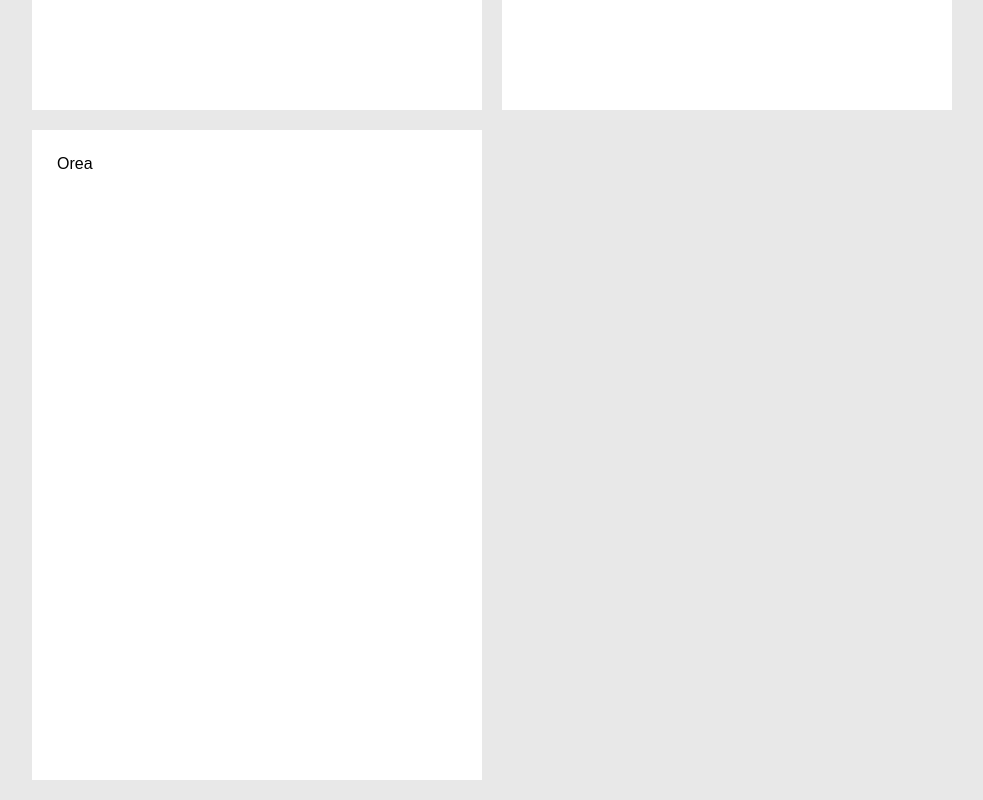
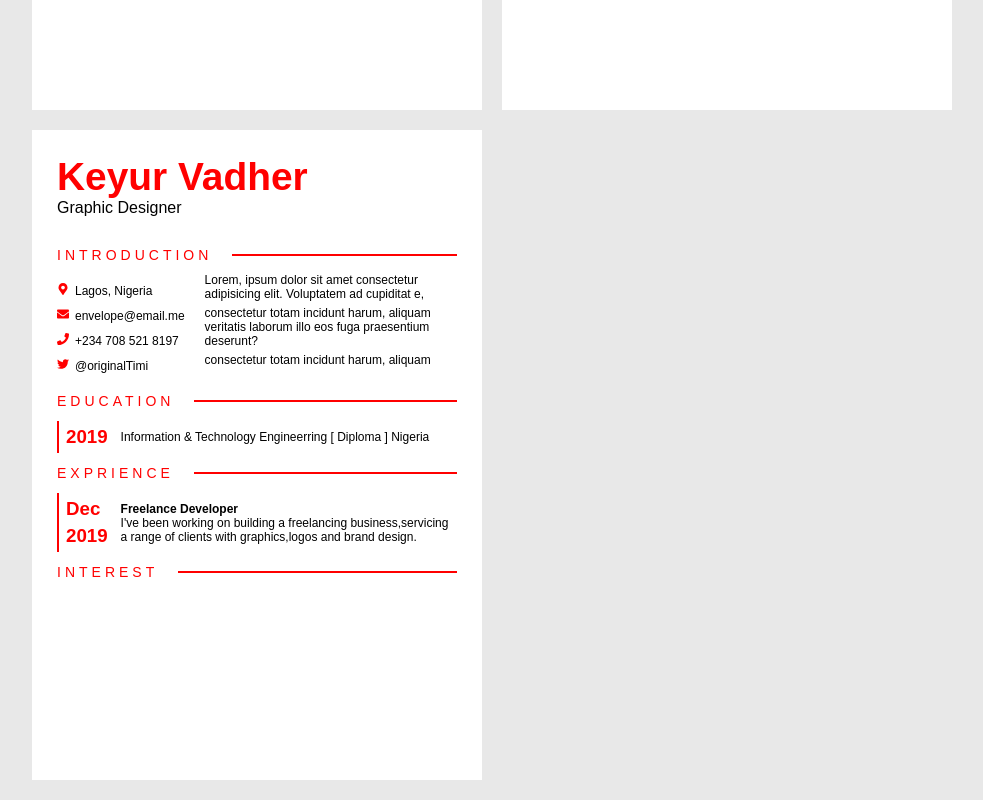
Before and after one commit to HopefulHeart2020/resume-builder, a React (Vite) app: page /templates in a window 1280 px wide. Shown: the part 560-1360 px from the top of the page, without its empty margins (158-1141 px from the left). Built offline with nearby package versions, Linux system fonts and the light colour scheme; a web font is replaced by a local one.

Commit message:
Created Orea template

```diff
--- a/src/Components/Resume/Templates.tsx
+++ b/src/Components/Resume/Templates.tsx
@@ -1,7 +1,21 @@
 import React from 'react'
 import { Clone, Resume } from './Resume'
 import './orea.scss';
+import './colorful.scss'
+import { FaEnvelope, FaMapMarked, FaMapMarkerAlt, FaMarker, FaPhone, FaTwitter } from 'react-icons/fa';
 
+
+
+// Copy : Do not edit Default Component
+// export const Default = ()=>{
+//   return(
+//     <Resume>
+//     <div className="test">
+//        A new blank Template
+//     </div>
+//    </Resume>
+//   )
+// }
 
 export const Minimal = ({edit}:{edit:boolean}) => {
   return (
@@ -124,23 +138,123 @@ Earum reprehenderit, esse iusto vel necessitatibus sint iure quo debitis nihil r
 
 
 
-// Copy : Do not edit Default Component
-export const Default = ()=>{
+const SectionRule = ({name,edit}:{name:string,edit:boolean})=>(
+  <div className="section-rule --primary-color">
+  <div className="section-id" data-editable={edit} contentEditable={edit}>{name}</div>
+  <hr className='--primary-bg' />
+</div>
+)
+
+export const Orea = ({edit}:{edit:boolean})=>{
   return(
     <Resume>
-    <div className="test">
-       A new blank Template
+    <div className="orea">
+
+     <div className="header">
+       <h1 className="head --primary-color" data-editable={edit} contentEditable={edit}>Keyur Vadher</h1>
+       <p className="role" data-editable={edit} contentEditable={edit}>Graphic Designer</p>
+     </div>
+
+
+
+    <SectionRule name='Introduction' edit={edit} />
+
+<div className="introduction-section">
+  <div className="intro-contact">
+    <div className="contact">
+      <span className="icon --primary-color"><FaMapMarkerAlt /></span>
+     <span className="text" data-editable={edit} contentEditable={edit}>Lagos, Nigeria</span> </div>
+
+    <div className="contact">
+    <span className="icon --primary-color"><FaEnvelope /></span>
+     <span className="text" data-editable={edit} contentEditable={edit}>envelope@email.me</span> </div>
+
+
+
+    <div className="contact">
+      <span className="icon --primary-color"><FaPhone /></span>
+       <span className="text" data-editable={edit} contentEditable={edit}>+234 708 521 8197</span> </div>
+
+
+       <div className="contact">
+      <span className="icon --primary-color"><FaTwitter /></span>
+       <span className="text" data-editable={edit} contentEditable={edit}>@originalTimi</span></div>
+
+
+  </div>
+
+
+  <div className="intro-about" data-editable={edit} contentEditable={edit}>
+    Lorem, ipsum dolor sit amet consectetur adipisicing elit. Voluptatem ad cupiditat e,
+
+    <span className="_block">
+    consectetur totam incidunt harum, aliquam veritatis laborum illo eos fuga praesentium deserunt?
+    </span>
+    <span className="_block">
+    consectetur totam incidunt harum, aliquam
+    </span>
+  </div>
+</div>
+
+  <SectionRule name='Education' edit={edit} />
+
+    <div className="education-section">
+
+    <Clone edit={edit}>
+
+    <div className="edu">
+      <h3 className="year --primary-color --primary-border-color" >
+        <span data-editable={edit} contentEditable={edit} className='_block'>2019</span>
+      </h3>
+      <div className="course" data-editable={edit} contentEditable={edit}>
+        Information & Technology Engineerring [ Diploma ] Nigeria
+      </div>
+    </div>
+
+    </Clone>
+
+    </div>
+
+
+    <SectionRule name='Exprience' edit={edit} />
+
+
+<div className="exprience-section education-section">
+
+<Clone edit={edit}>
+<div className="edu">
+      <h3 className="year --primary-color --primary-border-color" >
+        <span data-editable={edit} contentEditable={edit} className='_block'>Dec</span>
+        <span data-editable={edit} contentEditable={edit} className='_block'>2019</span>
+      </h3>
+      <div className="course">
+        <h4 data-editable={edit} contentEditable={edit}>Freelance Developer</h4>
+        <p data-editable={edit} contentEditable={edit}>I've been working on building a freelancing business,servicing a range of clients with graphics,logos and brand design.</p>
+      </div>
+    </div>
+</Clone>
+
+
+</div>
+
+
+<SectionRule name='Interest' edit={edit} />
+
+
+
+
     </div>
    </Resume>
   )
 }
 
 
-export const Orea = ()=>{
+
+export const ColorFul = ()=>{
   return(
     <Resume>
-    <div className="orea">
-       Orea
+    <div className="colorful">
+
     </div>
    </Resume>
   )
--- /dev/null
+++ b/src/Components/Resume/colorful.scss
@@ -0,0 +1,3 @@
+.colorful{
+
+}
--- a/src/Components/Resume/orea.scss
+++ b/src/Components/Resume/orea.scss
@@ -1,3 +1,83 @@
 .orea{
+    .header{
+        margin-bottom:30px;
+        .head{
+            font-size:2.43rem
+        }
+    }
 
+
+    .section-rule{
+        display: flex;
+        justify-content: space-around;
+        align-items: center;
+        margin:10px 0;
+        gap:20px;
+
+        .section-id{
+            font-size:14px;
+            font-weight: 300;
+            letter-spacing: 4px;
+            text-transform: uppercase;
+        }
+
+        hr{
+            width:100%;
+            padding:1px;
+            border:none
+        }
+    }
+
+
+
+    .introduction-section{
+    font-size: 12px;
+    display:grid;
+    gap:20px;
+    grid-template-columns: auto 1fr;
+
+    .intro-contact{
+        .contact{
+            display:flex;
+            margin:10px 0;
+            align-items: center;
+            gap:6px;
+            // .text{
+            //     font-size:12px;
+            // }
+        }
+    }
+    }
+
+
+
+    .education-section{
+        // display:flex;
+      .cloned,.cloned-parent{
+        // display:grid;
+        grid-template-columns: repeat('auto-fit',minmax(1fr, 200px));
+        margin:10px 0;
+        flex-wrap:wrap;
+        gap:10px;
+        .edu{
+            margin:12px 0
+        }
+      }
+        .edu{
+            display:flex;
+            align-items: center;
+            gap:6px;
+            // max-width:200px;
+
+            .year{
+                border-left-width: 2px;
+                padding:0 7px;
+                border-left-style: solid;
+            }
+
+            .course{
+                font-size: 12px;
+            }
+        }
+    }
 }
--- a/src/Components/Resume/resume.scss
+++ b/src/Components/Resume/resume.scss
@@ -5,6 +5,7 @@
     margin:auto;
     background:#fff;
 }
+
 
 
 .cloned{
--- a/src/Styles/partials/base.scss
+++ b/src/Styles/partials/base.scss
@@ -1,3 +1,17 @@
 .--primary-color{
     color:red;
 }
+
+.--primary-bg{
+    background:red;
+}
+
+
+.--primary-border-color{
+    border-color:red;
+}
+
+._block{
+    display:block;
+    margin:5px 0;
+}
```
